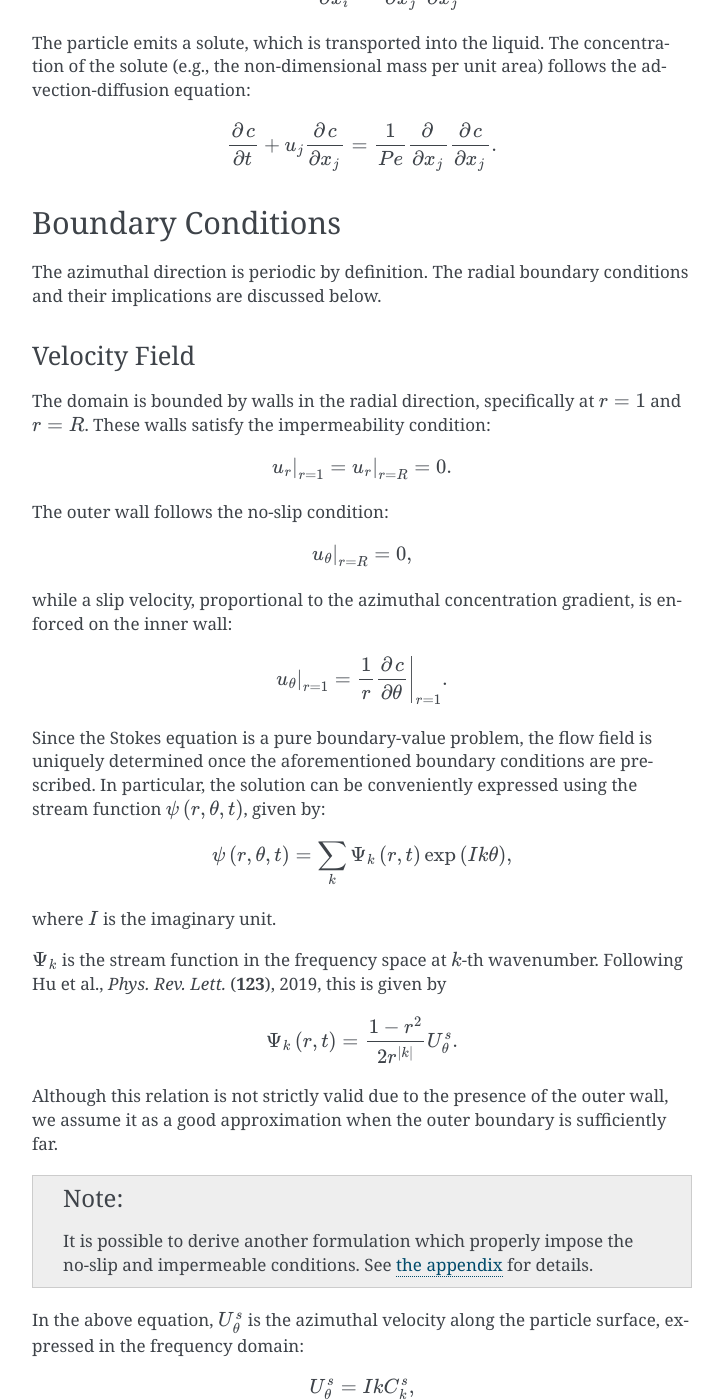
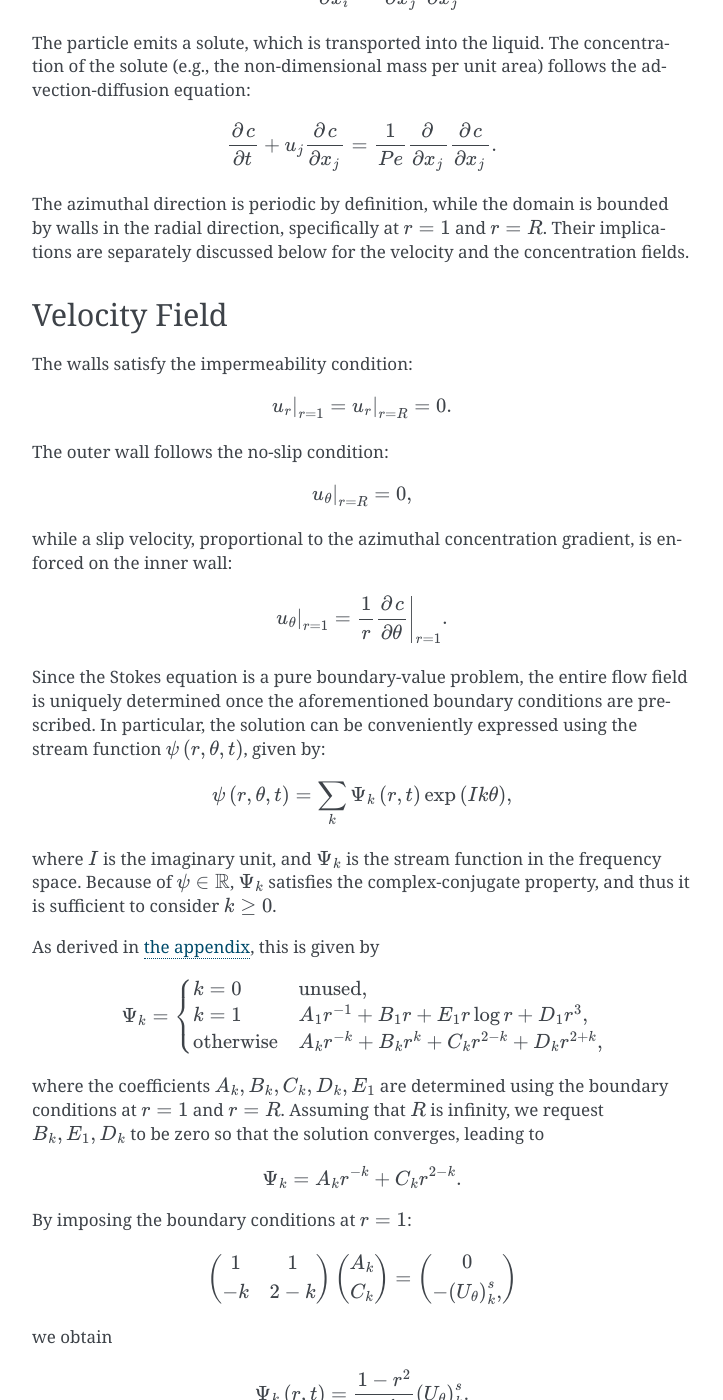
Before and after one commit to NaokiHori/SwimmingParticle, a Sphinx documentation site: the page built from docs/source/governing_equation.rst, in a window 1280 px wide and 1400 px high, scrolled down 417 px. Shown: the whole window, without its empty margins (388-1111 px from the left). Built offline with Sphinx 7.4.7, drawn with Linux system fonts in a browser that asks for light colours; formulas are drawn with MathJax 3; some of the changed text lies outside the part shown.

Commit message:
[mod] docs

```diff
--- a/docs/source/governing_equation.rst
+++ b/docs/source/governing_equation.rst
@@ -44,19 +44,14 @@ The concentration of the solute (e.g., the non-dimensional mass per unit area) f
     \pder{}{}{x_j}
     \pder{}{c}{x_j}.
 
-*******************
-Boundary Conditions
-*******************
+The azimuthal direction is periodic by definition, while the domain is bounded by walls in the radial direction, specifically at :math:`\vr = 1` and :math:`\vr = R`.
+Their implications are separately discussed below for the velocity and the concentration fields.
 
-The azimuthal direction is periodic by definition.
-The radial boundary conditions and their implications are discussed below.
+**************
+Velocity Field
+**************
 
-==============
-Velocity Field
-==============
-
-The domain is bounded by walls in the radial direction, specifically at :math:`\vr = 1` and :math:`\vr = R`.
-These walls satisfy the impermeability condition:
+The walls satisfy the impermeability condition:
 
 .. math::
 
@@ -85,7 +80,7 @@ while a slip velocity, proportional to the azimuthal concentration gradient, is
         \pder{}{c}{\vt}
     }{\vr = 1}.
 
-Since the Stokes equation is a pure boundary-value problem, the flow field is uniquely determined once the aforementioned boundary conditions are prescribed.
+Since the Stokes equation is a pure boundary-value problem, the entire flow field is uniquely determined once the aforementioned boundary conditions are prescribed.
 In particular, the solution can be conveniently expressed using the stream function :math:`\psi \left( \vr, \vt, t \right)`, given by:
 
 .. math::
@@ -96,30 +91,84 @@ In particular, the solution can be conveniently expressed using the stream funct
     \Psi_k \left( \vr, t \right)
     \expp{I k \vt},
 
-where :math:`I` is the imaginary unit.
+where :math:`I` is the imaginary unit, and :math:`\Psi_k` is the stream function in the frequency space.
+Because of :math:`\psi \in \mathbb{R}`, :math:`\Psi_k` satisfies the complex-conjugate property, and thus it is sufficient to consider :math:`k \ge 0`.
 
-:math:`\Psi_k` is the stream function in the frequency space at :math:`k`-th wavenumber.
-Following |HU2019|, this is given by
+As derived in :ref:`the appendix <appendix_stream_function>`, this is given by
+
+.. math::
+
+    \Psi_k
+    =
+    \begin{cases}
+        k = 0
+        &
+        \text{unused}, \\
+        k = 1
+        &
+        A_1 \vr^{-1}
+        +
+        B_1 \vr
+        +
+        E_1 \vr \log \vr
+        +
+        D_1 \vr^3, \\
+        \text{otherwise}
+        &
+        A_k \vr^{-k}
+        +
+        B_k \vr^k
+        +
+        C_k \vr^{2 - k}
+        +
+        D_k \vr^{2 + k},
+    \end{cases}
+
+where the coefficients :math:`A_k, B_k, C_k, D_k, E_1` are determined using the boundary conditions at :math:`\vr = 1` and :math:`\vr = R`.
+Assuming that :math:`R` is infinity, we request :math:`B_k, E_1, D_k` to be zero so that the solution converges, leading to
+
+.. math::
+
+    \Psi_k
+    =
+    A_k \vr^{-k}
+    +
+    C_k \vr^{2 - k}.
+
+By imposing the boundary conditions at :math:`\vr = 1`:
+
+.. math::
+
+    \begin{pmatrix}
+        1 & 1 \\
+        - k & 2 - k \\
+    \end{pmatrix}
+    \begin{pmatrix}
+        A_k \\
+        C_k
+    \end{pmatrix}
+    =
+    \begin{pmatrix}
+        0 \\
+        - \left( U_{\vt} \right)_k^s,
+    \end{pmatrix}
+
+we obtain
 
 .. math::
 
     \Psi_k \left( \vr, t \right)
     =
-    \frac{1 - \vr^2}{2 \vr^{\left| k \right|}}
-    U_{\vt}^s.
+    \frac{1 - \vr^2}{2 \vr^{k}}
+    \left( U_{\vt} \right)_k^s.
 
-Although this relation is not strictly valid due to the presence of the outer wall, we assume it as a good approximation when the outer boundary is sufficiently far.
-
-.. note::
-
-    It is possible to derive another formulation which properly impose the no-slip and impermeable conditions.
-    See :ref:`the appendix <appendix_stream_function>` for details.
+Although this simplified relation is not strictly valid in enclosed domains we currently consider, it serves as a good approximation (|HU2019|).
 
 In the above equation, :math:`U_{\vt}^s` is the azimuthal velocity along the particle surface, expressed in the frequency domain:
 
 .. math::
 
-    U_{\vt}^s
+    \left( U_{\vt} \right)_k^s
     =
     I k C_k^s,
 
@@ -145,9 +194,9 @@ or in the physical space:
     \sum_k
     C_k^s \expp{I k \vt}.
 
-===================
+*******************
 Concentration Field
-===================
+*******************
 
 We impose the following conditions on the inner and outer boundaries, respectively:
 
@@ -164,34 +213,3 @@ and
     \vat{c}{\vr = R}
     =
     0.
-
-.. note::
-
-    Despite not used in this project for now, the velocity components are obtained by differentiating the stream function in the frequency space:
-
-    .. math::
-
-        \left( U_{\vr} \right)_k
-        \equiv
-        -
-        k^2
-        \frac{
-            1 - {\vr}^2
-        }{
-            2 {\vr}^{\left| k \right| + 1}
-        }
-        C_k^s,
-
-    .. math::
-
-        \left( U_{\vt} \right)_k
-        \equiv
-        \left[
-            \left( 1 - \frac{\left| k \right|}{2} \right)
-            \frac{1}{{\vr}^{\left| k \right| - 1}}
-            +
-            \frac{\left| k \right|}{2} \frac{1}{{\vr}^{\left| k \right| + 1}}
-        \right]
-        i k C_k^s.
-
-    It is readily apparent that they satisfy the desired boundary conditions on the particle surface.
--- a/docs/source/index.rst
+++ b/docs/source/index.rst
@@ -8,7 +8,6 @@ Swimming Particle
 .. image:: ../../cover.gif
 
 A finite-difference-based numerical simulator for surfactant-driven, self-propelling particles.
-The governing equations are based on |HU2019|, while the numerical treatments are slightly tailored.
 
 .. toctree::
     :maxdepth: 1
--- a/docs/source/reference.rst
+++ b/docs/source/reference.rst
@@ -4,6 +4,6 @@ Reference
 
 .. include:: /reference.txt
 
+- |WILLIAMSON1980|
 - |HU2019|
-- |WILLIAMSON1980|
 - |WOOD2019|
--- a/docs/source/reference.txt
+++ b/docs/source/reference.txt
@@ -1,3 +1,3 @@
+.. |WILLIAMSON1980| replace:: Williamson, *J. Comput. Phys.* (**35**), 1980
 .. |HU2019| replace:: Hu et al., *Phys. Rev. Lett.* (**123**), 2019
-.. |WILLIAMSON1980| replace:: Williamson, *J. Comput. Phys.* (**35**), 1980
 .. |WOOD2019| replace:: Wood and Porter, *J. Appl. Eng. Math.* (**6**), 2019
```
Also changed, not shown: README.md (+2 -0 lines).
